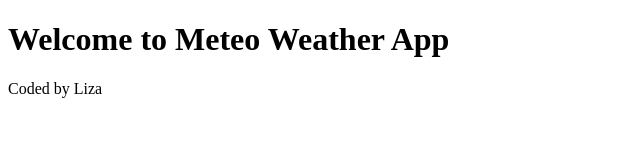
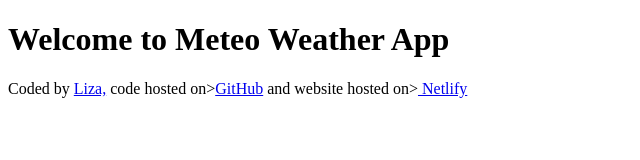
Before and after one commit to Liza-W/Meteo-Weather, a plain HTML site: page index.html in a window 1280 px wide. Shown: the whole page, without its empty margins (0-640 px from the left). Drawn offline with Linux system fonts and the light colour scheme.

Commit message:
added links in the footer

```diff
--- a/index.html
+++ b/index.html
@@ -7,6 +7,20 @@
   </head>
   <body>
     <h1>Welcome to Meteo Weather App</h1>
-    <footer>Coded by Liza</footer>
+    <footer>
+      Coded by
+      <a href="https://github.com/Liza-W/" target="_blank">Liza,</a>
+      code hosted on><a
+        href="https://github.com/Liza-W/Meteo-Weather"
+        target="_blank"
+        >GitHub</a
+      >
+      and website hosted on><a
+        href="https://steady-meerkat-b407df.netlify.app/"
+        target="_blank"
+      >
+        Netlify
+      </a>
+    </footer>
   </body>
 </html>
```
